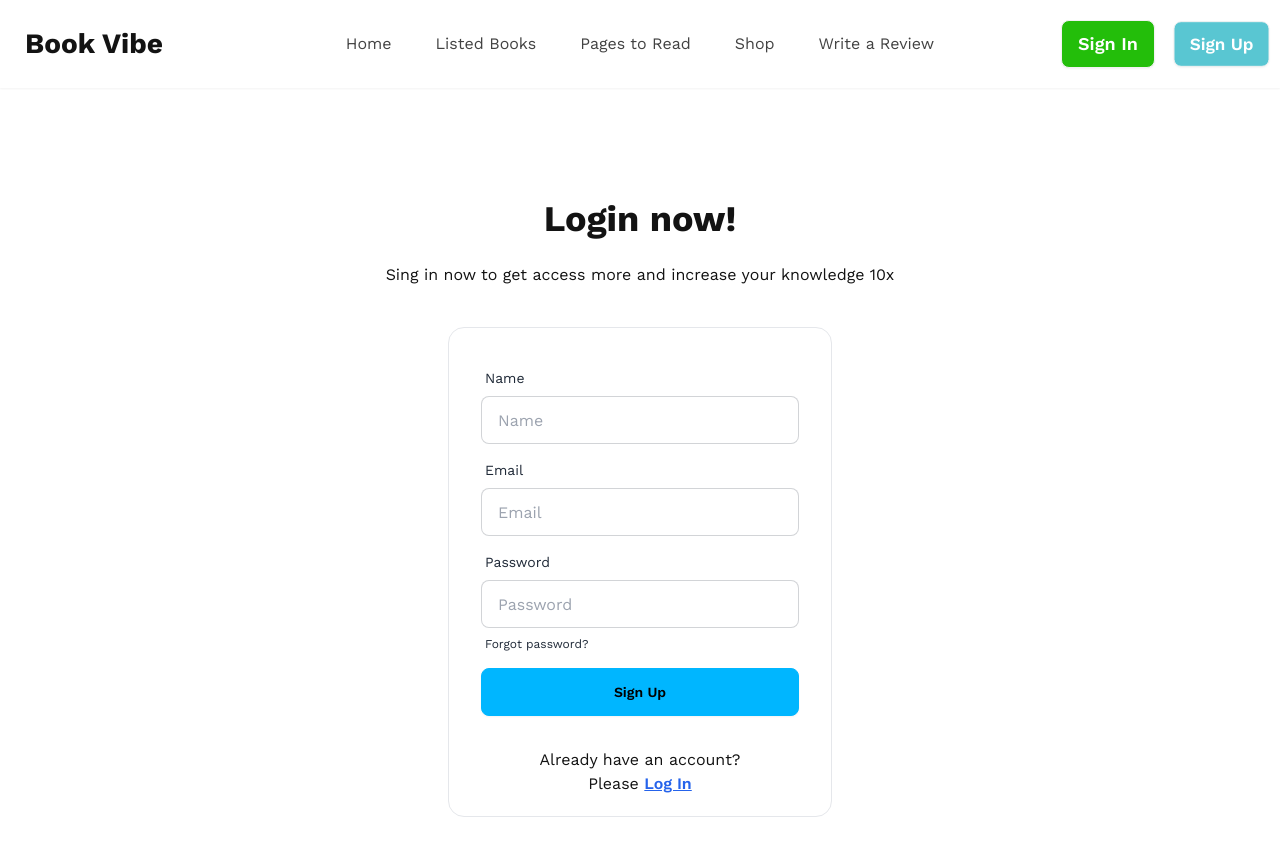
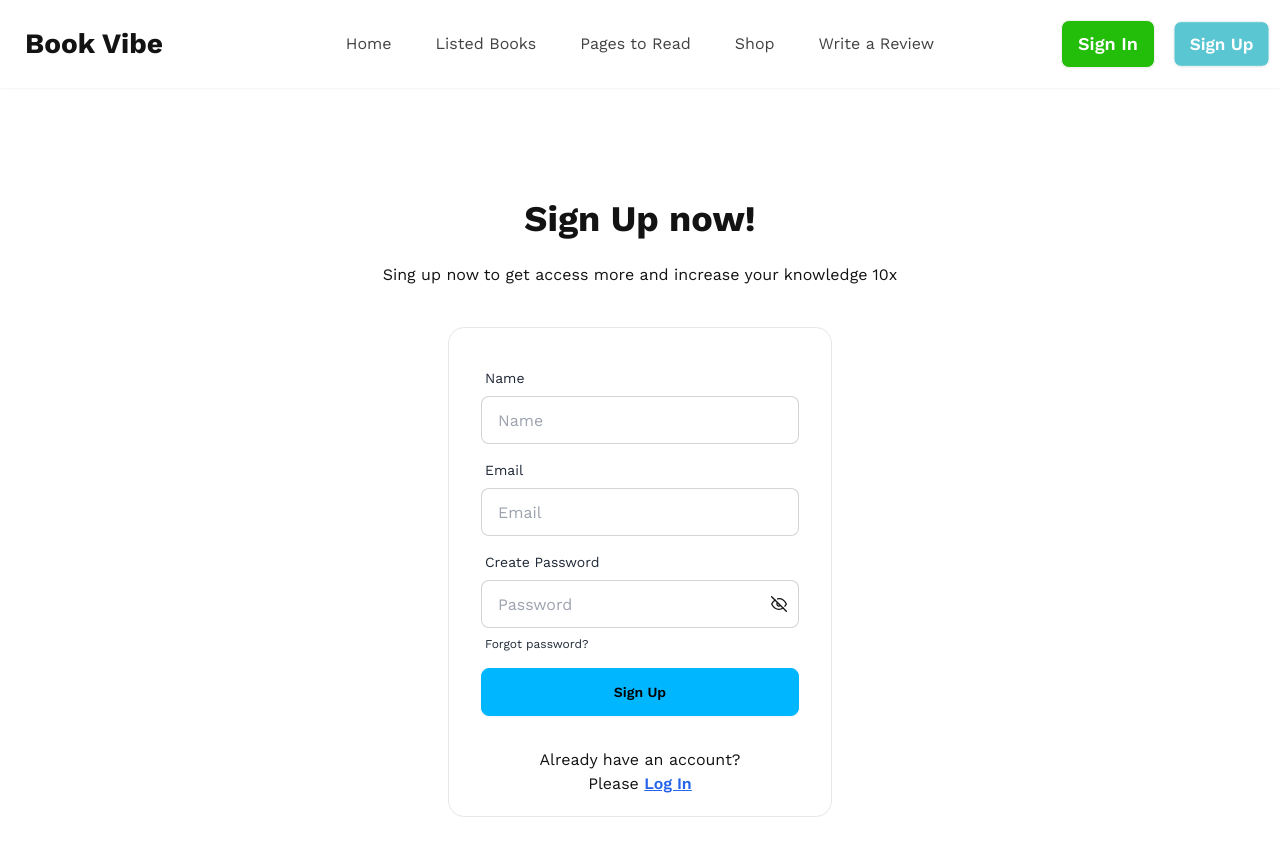
Before and after one commit to towhid046/book-vibe-react-firebase-auth, a React (Vite) app: page /signup in a window 1280 px wide. Shown: the top 856 px of the page. Built offline with nearby package versions, Linux system fonts and the light colour scheme; no server answers; a web font is replaced by a local one.

Commit message:
added on auth state change method

```diff
--- a/src/App.jsx
+++ b/src/App.jsx
@@ -13,6 +13,7 @@ import Shop from "./pages/Shop/Shop";
 import ContextProvider from "./providers/ContextProvider";
 import SignIn from './components/SignIn/SignIn';
 import SignUp from './components/SignUp/SignUp';
+import ResetPassword from './components/ResetPassword/ResetPassword';
 
 const App = () => {
   const router = createBrowserRouter([
@@ -52,6 +53,10 @@ const App = () => {
         {
           path: '/signup',
           element: <SignUp/>
+        },
+        {
+          path: '/resetpassword',
+          element: <ResetPassword/>
         }
       ],
     },
--- a/src/components/Navbar/Navbar.jsx
+++ b/src/components/Navbar/Navbar.jsx
@@ -6,7 +6,6 @@ import { AuthContext } from "../../providers/ContextProvider";
 const Navbar = () => {
 
   const {user} = useContext(AuthContext)
-  console.log(user?.email)
 
   const links = (
     <>
--- /dev/null
+++ b/src/components/ResetPassword/ResetPassword.jsx
@@ -0,0 +1,60 @@
+import { useContext } from "react";
+import { AuthContext } from "../../providers/ContextProvider";
+import { toast } from "react-toastify";
+
+const ResetPassword = () => {
+  const { resetUserPassword, user } = useContext(AuthContext);
+
+  const handelResetPassword = (e) => {
+    e.preventDefault();
+    const email = e.target?.email?.value;
+    if (user?.email !== email) {
+      toast.error(`Something went wrong please provide a valid email`);
+      return;
+    }
+    resetUserPassword(email)
+      .then((result) => {
+        toast.info("Please Check your email");
+        e.target.reset()
+      })
+      .catch((error) => {
+        console.error(error);
+      });
+  };
+
+  return (
+    <div className="hero min-h-screen container mx-auto px-4">
+      <div className="hero-content flex-col">
+        <div className="text-center">
+          <h1 className="text-4xl font-bold mb-3">Forget Password?</h1>
+          <p>Don't worry! Provide your email and set your new password.</p>
+        </div>
+        <div className="card shrink-0 w-full max-w-sm border bg-base-100">
+          <form onSubmit={handelResetPassword} className="card-body">
+            <div className="form-control">
+              <label className="label">
+                <span className="label-text">Email</span>
+              </label>
+              <input
+                type="email"
+                name="email"
+                placeholder="Email"
+                className="input input-bordered"
+                required
+              />
+            </div>
+            <div className="form-control mt-6">
+              <input
+                className="btn btn-info"
+                type="submit"
+                value="Reset Password"
+              />
+            </div>
+          </form>
+        </div>
+      </div>
+    </div>
+  );
+};
+
+export default ResetPassword;
--- a/src/components/SignIn/SignIn.jsx
+++ b/src/components/SignIn/SignIn.jsx
@@ -56,9 +56,9 @@ const SignIn = () => {
                 required
               />
               <label className="label">
-                <a href="#" className="label-text-alt link link-hover">
+              <Link to={'/resetpassword'} className="label-text-alt link link-hover">
                   Forgot password?
-                </a>
+                </Link>
               </label>
             </div>
             <div className="form-control mt-6">
--- a/src/components/SignUp/SignUp.jsx
+++ b/src/components/SignUp/SignUp.jsx
@@ -1,9 +1,14 @@
 import { useContext } from "react";
-import { Link } from "react-router-dom";
+import { Link, Navigate } from "react-router-dom";
 import { AuthContext } from "../../providers/ContextProvider";
+import { useState } from "react";
+import { LuEye } from "react-icons/lu";
+import { FiEyeOff } from "react-icons/fi";
+import { toast } from 'react-toastify';
 
 const SignUp = () => {
-  const {createUser} = useContext(AuthContext);
+  const { createUser } = useContext(AuthContext);
+  const [isPasswordShow, setIsPasswordShow] = useState(false);
 
   const handelFormSubmit = (e) => {
     e.preventDefault();
@@ -11,37 +16,42 @@ const SignUp = () => {
     const password = e.target.password.value;
     createUser(email, password)
       .then((result) => {
-        console.log(result?.user);
+        <Navigate to='/signin'/>
         e.target.reset();
       })
       .catch((error) => {
         console.error(error);
+        toast.error('You have already sign up with this email')
       });
+  };
+
+  const handelPasswordShow = () => {
+    setIsPasswordShow(!isPasswordShow);
   };
 
   return (
     <div className="hero min-h-screen container mx-auto px-4">
       <div className="hero-content flex-col">
         <div className="text-center">
-          <h1 className="text-4xl font-bold">Login now!</h1>
+          <h1 className="text-4xl font-bold">Sign Up now!</h1>
           <p className="py-6">
-            Sing in now to get access more and increase your knowledge 10x
+            Sing up now to get access more and increase your knowledge 10x
           </p>
         </div>
         <div className="card shrink-0 w-full max-w-sm border bg-base-100">
           <form onSubmit={handelFormSubmit} className="card-body">
-            <div className="form-control">
+            <div className=" ">
               <label className="label">
                 <span className="label-text">Name</span>
               </label>
               <input
                 type="text"
                 placeholder="Name"
-                className="input input-bordered"
+                className="input input-bordered w-full"
                 required
               />
             </div>
-            <div className="form-control">
+            <div className=" ">
               <label className="label">
                 <span className="label-text">Email</span>
               </label>
@@ -49,29 +59,38 @@ const SignUp = () => {
                 type="email"
                 name="email"
                 placeholder="Email"
-                className="input input-bordered"
+                className="input input-bordered w-full"
                 required
               />
             </div>
-            <div className="form-control">
+            <div className="">
+              <div className="relative">
                 <label className="label">
-                <span className="label-text">Password</span>
+                  <span className="label-text">Create Password</span>
                 </label>
                 <input
-                type="password"
+                  type={isPasswordShow ? "text" : "password"}
                   name="password"
                   placeholder="Password"
-                className="input input-bordered"
+                  className="input input-bordered w-full"
                   required
                 />
+                <div
+                  onClick={handelPasswordShow}
+                  className="absolute right-3 bottom-4 cursor-pointer"
+                >
+                  {isPasswordShow ? <LuEye /> : <FiEyeOff />}
+                </div>
+              </div>
+
               <label className="label">
-                <a href="#" className="label-text-alt link link-hover">
+                <Link to={'/resetpassword'} className="label-text-alt link link-hover">
                   Forgot password?
-                </a>
+                </Link>
               </label>
             </div>
-            <div className="form-control">
-              <button className="btn btn-info">Sign Up</button>
+            <div className=" ">
+              <button className="btn btn-info w-full">Sign Up</button>
             </div>
           </form>
           <div className="pb-5">
--- a/src/providers/ContextProvider.jsx
+++ b/src/providers/ContextProvider.jsx
@@ -1,7 +1,13 @@
 import PropTypes from "prop-types";
 import { createContext, useEffect, useState } from "react";
-import { createUserWithEmailAndPassword, signInWithEmailAndPassword  } from "firebase/auth";
+import {
+  createUserWithEmailAndPassword,
+  signInWithEmailAndPassword,
+  sendPasswordResetEmail,
+  onAuthStateChanged,
+} from "firebase/auth";
 import { auth } from "../config/firebase";
+import { toast } from "react-toastify";
 
 export const BookContext = createContext(null);
 export const AuthContext = createContext(null);
@@ -24,15 +30,36 @@ const ContextProvider = ({ children }) => {
   };
 
   const logInUser = (email, password) => {
-    return signInWithEmailAndPassword(auth, email, password)
-  }
+    return signInWithEmailAndPassword(auth, email, password);
+  };
+
+  const resetUserPassword = (email) => {
+    return sendPasswordResetEmail(auth, email);
+  };
+
+  useEffect(()=>{
+    onAuthStateChanged(auth, currentUser=>{
+      console.log(currentUser)
+      if(!user){
+        setUser(currentUser)
+      }
+    })
+  },[user])
 
   const booksInfo = { books };
-  const authInfo = {createUser, user, setUser, logInUser };
+  const authInfo = {
+    createUser,
+    user,
+    setUser,
+    logInUser,
+    resetUserPassword,
+  };
   return (
     <>
       <AuthContext.Provider value={authInfo}>
-        <BookContext.Provider value={booksInfo}>{children}</BookContext.Provider>
+        <BookContext.Provider value={booksInfo}>
+          {children}
+        </BookContext.Provider>
       </AuthContext.Provider>
     </>
   );
```
Also changed, not shown: src/assets/images/github-logo.png (added), src/assets/images/google-logo.png (added). Lines whose indentation alone changed are shown as unchanged.
